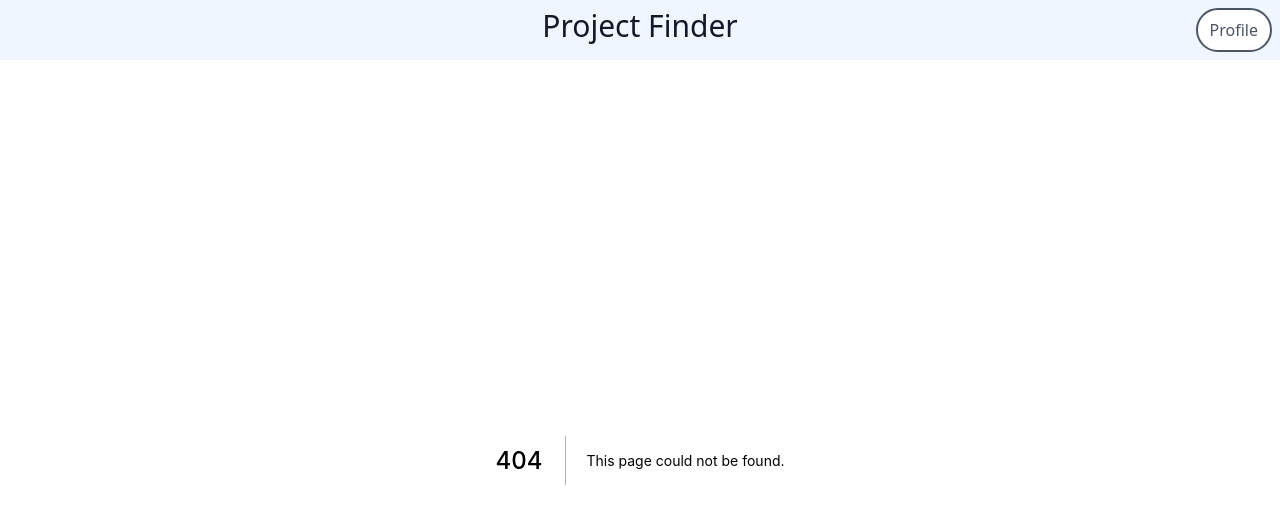
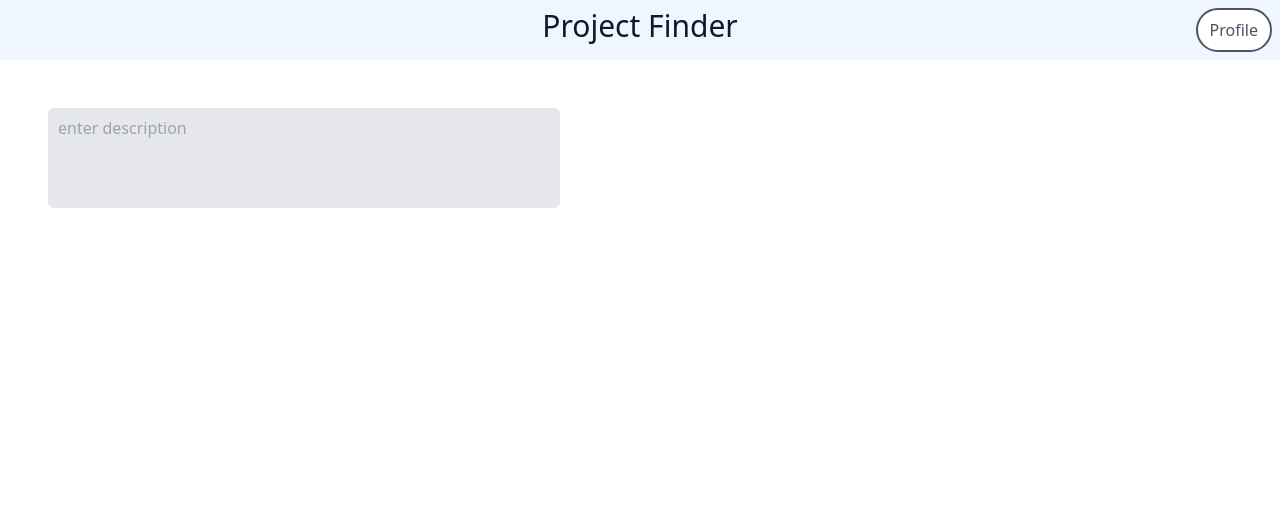
Before and after one commit to kiserd/OSU-CS467-Capstone-Project, a Next.js app in the folder portfolio-project-matching-app/: page /test_textareaPage in a window 1280 px wide. Before the commit this address had no page. Shown: the top 508 px of the page. Built offline with nearby package versions, Linux system fonts and the light colour scheme.

Commit message:
created skeleton Textarea component

```diff
--- /dev/null
+++ b/portfolio-project-matching-app/components/Textarea.js
@@ -0,0 +1,14 @@
+const Textarea = ({ form_id, name, placeholder, numRows, value, addClassName='' }) => {
+    return (
+        <textarea
+        form={form_id}
+        name={name}
+        placeholder={placeholder}
+        rows={numRows}
+        value={value}
+        className='w-full p-2 resize-none bg-gray-200 appearance-none border-2 border-gray-200 rounded-md text-gray-700 leading-tight focus:outline-none focus:bg-white focus:border-purple-500'>
+        </textarea>
+    )
+}
+
+export default Textarea
--- /dev/null
+++ b/portfolio-project-matching-app/pages/test_textareaPage.js
@@ -0,0 +1,11 @@
+import Textarea from '../components/Textarea'
+
+const test_textareaPage = () => {
+    return (
+        <div className='m-12 max-w-lg'>
+            <Textarea placeholder='enter description' numRows={4} />
+        </div>
+    )
+}
+
+export default test_textareaPage
```
